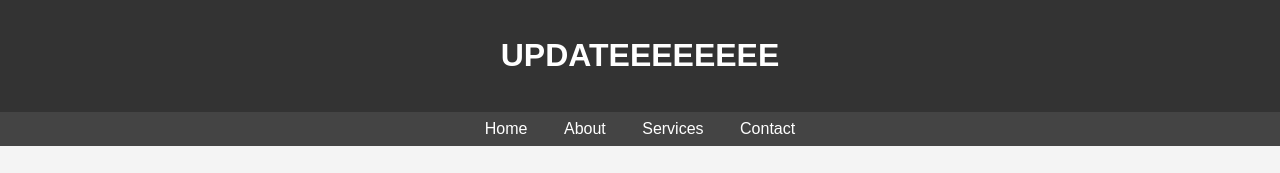
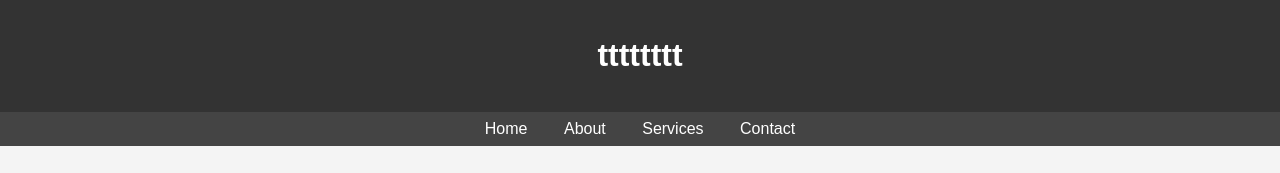
Before and after one commit to huntercrytroa/test_jenkins_test, a website: page public/index.html in a window 1280 px wide. Shown: the top 173 px of the page. Drawn offline with Linux system fonts and the light colour scheme.

Commit message:
Update index.html

```diff
--- a/public/index.html
+++ b/public/index.html
@@ -11,7 +11,7 @@
 <body>
 
     <header>
-        <h1>UPDATEEEEEEEE</h1>
+        <h1>tttttttt</h1>
     </header>
 
     <nav>
```
